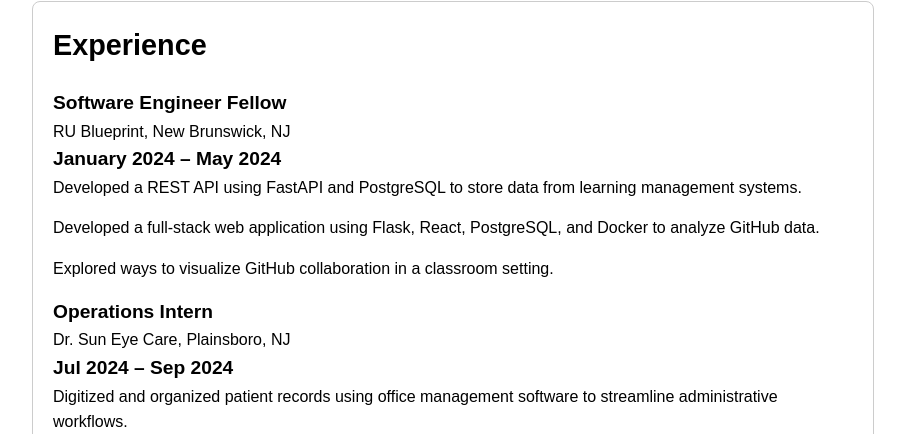
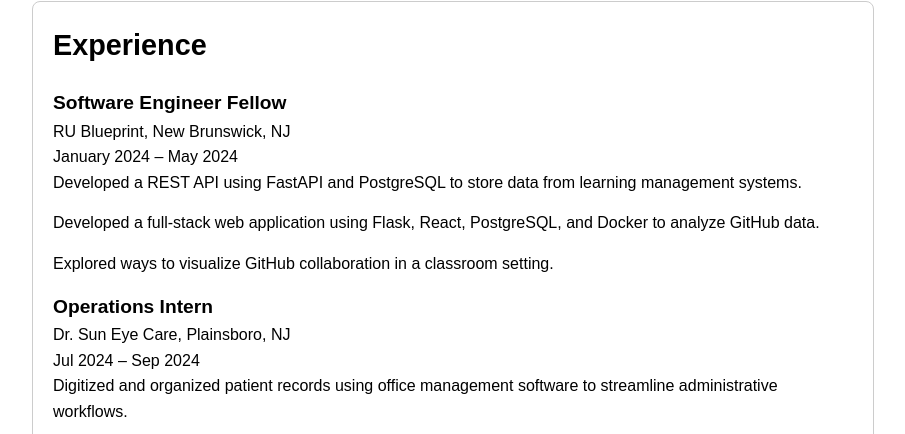
Before and after one commit to Yillow/SullivanLee.github.io, a plain HTML site: page index.html in a window 1280 px wide. Shown: the part 958-1392 px from the top of the page, without its empty margins (187-1092 px from the left). Drawn offline with Linux system fonts and the light colour scheme.

Commit message:
Update index.html

```diff
--- a/index.html
+++ b/index.html
@@ -40,7 +40,7 @@
             <li>
                 <strong>Software Engineer Fellow</strong><br>
                 <span>RU Blueprint, New Brunswick, NJ</span><br>
-                <p><strong>January 2024 – May 2024</strong></p>
+                <p>January 2024 – May 2024</p>
                 <ul>
                     <li>Developed a REST API using FastAPI and PostgreSQL to store data from learning management systems.</li>
                     <li>Developed a full-stack web application using Flask, React, PostgreSQL, and Docker to analyze GitHub data.</li>
@@ -50,7 +50,7 @@
             <li>
                 <strong>Operations Intern</strong><br>
                 <span>Dr. Sun Eye Care, Plainsboro, NJ</span><br>
-                <p><strong>Jul 2024 – Sep 2024</strong></p>
+                <p>Jul 2024 – Sep 2024</p>
                 <ul>
                     <li>Digitized and organized patient records using office management software to streamline administrative workflows.</li>
                     <li>Maintained and troubleshot diagnostic equipment, including optical imaging and data storage devices.</li>
```
